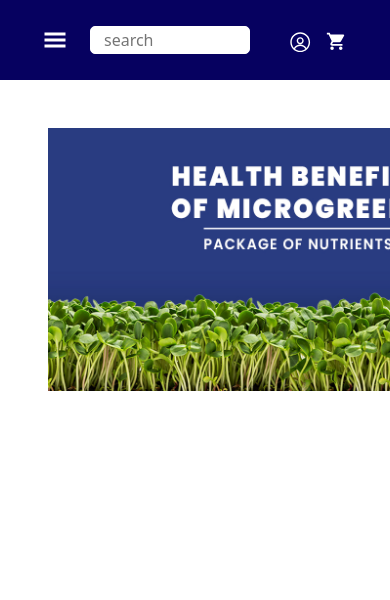
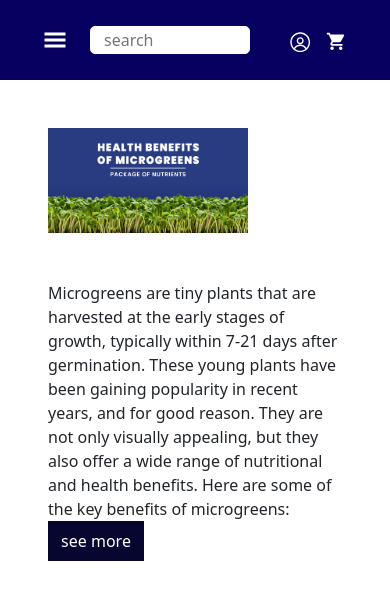
Before and after one commit to abhishek72340/Green-Shop, a React (Create React App) app: page /blog in a window 390 px wide. Shown: the top 600 px of the page. Built offline with nearby package versions, Linux system fonts and the light colour scheme; no server answers.

Commit message:
Update Blog.css

```diff
--- a/src/Components/blog/Blog.css
+++ b/src/Components/blog/Blog.css
@@ -16,3 +16,16 @@
     height: 2.5rem;
     border: 1px solid #060630;
 }
+
+/* *Mobile Design* */
+@media (min-width:300px) and (max-width:480px){
+    #first-blog-image{
+        width:200px;
+    }
+    #blog-first{
+        display: flex;
+        flex-direction: column;
+        padding: 3rem;
+        gap:2rem;
+    }
+}
```
